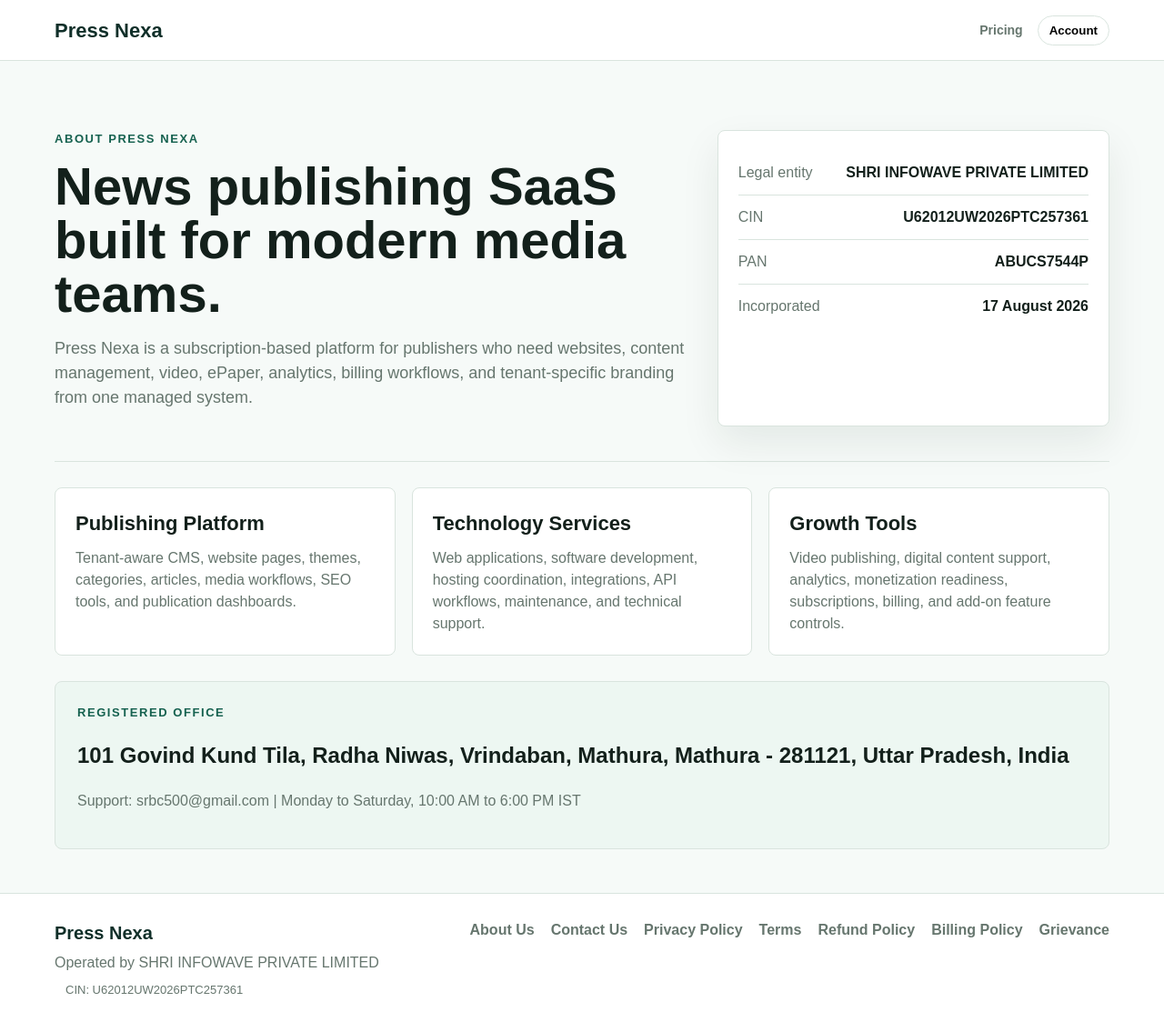
After one commit to sanjay1994singh/NewsWebSaas, a Django app: page /about-us/ in a window 1280 px wide. The commit adds this page. Shown: the whole page at 91% size. Run offline with Django 3.2, Linux system fonts and the light colour scheme; data that the repository does not hold is empty.

Commit message:
Add Press Nexa compliance pages

```diff
--- a/config/urls.py
+++ b/config/urls.py
@@ -21,6 +21,13 @@
     path('', subscription_views.customer_home, name='home'),
     path('saas/', subscription_views.landing_page, name='public_saas_landing'),
     path('saas/signup/', subscription_views.signup, name='public_saas_signup'),
+    path('about-us/', subscription_views.about_us, name='about_us'),
+    path('contact-us/', subscription_views.policy_page, {'policy_type': 'contact'}, name='contact_us'),
+    path('privacy-policy/', subscription_views.policy_page, {'policy_type': 'privacy'}, name='privacy_policy'),
+    path('terms-and-conditions/', subscription_views.policy_page, {'policy_type': 'terms'}, name='terms_and_conditions'),
+    path('refund-policy/', subscription_views.policy_page, {'policy_type': 'refund'}, name='refund_policy'),
+    path('billing-policy/', subscription_views.policy_page, {'policy_type': 'billing'}, name='billing_policy'),
+    path('grievance/', subscription_views.policy_page, {'policy_type': 'grievance'}, name='grievance'),
     path('account/', include('accounts.urls')),
     path('', include('seo.urls')),
     path('', include('analytics.urls')),
--- a/subscriptions/views.py
+++ b/subscriptions/views.py
@@ -14,7 +14,19 @@
 
 from .entitlements import get_effective_entitlement, get_effective_entitlements
 from .forms import CustomerSignupForm, CustomerWorkspaceForm, OnboardingForm, ReviewActionForm
-from .models import AddOn, CustomerAcquisition, Feature, OnboardingReviewEvent, Plan, PlanFeature, PlanPrice, TenantAddOn, TenantOnboarding, TenantSubscription
+from .models import (
+    AddOn,
+    CustomerAcquisition,
+    Feature,
+    OnboardingReviewEvent,
+    Plan,
+    PlanFeature,
+    PlanPrice,
+    PlatformPolicy,
+    TenantAddOn,
+    TenantOnboarding,
+    TenantSubscription,
+)
 from .services import (
     activate_tenant_add_on,
     apply_verified_plan_change,
@@ -29,6 +41,17 @@
     update_pending_customer_acquisition,
     verify_razorpay_checkout_signature,
 )
+
+COMPANY_PROFILE = {
+    'brand_name': 'Press Nexa',
+    'legal_name': 'SHRI INFOWAVE PRIVATE LIMITED',
+    'cin': 'U62012UW2026PTC257361',
+    'pan': 'ABUCS7544P',
+    'incorporated_on': '17 August 2026',
+    'registered_office': '101 Govind Kund Tila, Radha Niwas, Vrindaban, Mathura, Mathura - 281121, Uttar Pradesh, India',
+    'support_email': 'srbc500@gmail.com',
+    'business_hours': 'Monday to Saturday, 10:00 AM to 6:00 PM IST',
+}
 
 
 def _customer_tenant_context(user):
@@ -161,6 +184,30 @@
         comparison_rows.append({'feature': row['feature'], 'cells': cells})
 
     return {'plans': plans, 'plan_cards': plan_cards, 'features': features, 'comparison_rows': comparison_rows}
+
+
+def about_us(request):
+    return render(
+        request,
+        'subscriptions/about.html',
+        {
+            'company': COMPANY_PROFILE,
+            'page_title': 'About Press Nexa',
+        },
+    )
+
+
+def policy_page(request, policy_type):
+    policy = get_object_or_404(PlatformPolicy, policy_type=policy_type, is_published=True)
+    return render(
+        request,
+        'subscriptions/policy_page.html',
+        {
+            'company': COMPANY_PROFILE,
+            'policy': policy,
+            'page_title': policy.title,
+        },
+    )
 
 
 def landing_page(request):
--- a/templates/base.html
+++ b/templates/base.html
@@ -28,10 +28,16 @@
     .btn.secondary { background:#fff; color:var(--brand); }
     .page { width:min(1160px, calc(100% - 32px)); margin:34px auto; }
     .card { background:#fff; border:1px solid var(--line); border-radius:8px; padding:20px; }
+    .site-footer { border-top:1px solid var(--line); background:#fff; margin-top:48px; }
+    .footer-wrap { width:min(1160px, calc(100% - 32px)); margin:0 auto; padding:28px 0; display:grid; grid-template-columns:1.2fr 2fr; gap:24px; align-items:start; }
+    .footer-brand { font-weight:900; font-size:20px; color:var(--deep); margin-bottom:6px; }
+    .footer-links { display:flex; flex-wrap:wrap; gap:12px 18px; justify-content:flex-end; }
+    .footer-links a { color:var(--muted); font-weight:700; text-decoration:none; }
+    .footer-links a:hover { color:var(--brand); }
     label { display:block; font-weight:700; margin:14px 0 6px; }
     input, textarea, select { width:100%; padding:11px; border:1px solid #bccbc4; border-radius:6px; }
     .muted { color:var(--muted); }
-    @media (max-width:760px) { .nav-links .hide-sm { display:none; } .nav-wrap { width:calc(100% - 20px); } .page { width:calc(100% - 20px); } }
+    @media (max-width:760px) { .nav-links .hide-sm { display:none; } .nav-wrap { width:calc(100% - 20px); } .page { width:calc(100% - 20px); } .footer-wrap { width:calc(100% - 20px); grid-template-columns:1fr; } .footer-links { justify-content:flex-start; } }
     {% block styles %}{% endblock %}
   </style>
 </head>
@@ -74,5 +80,23 @@
     </div>
   {% endif %}
   {% block content %}{% endblock %}
+  <footer class="site-footer">
+    <div class="footer-wrap">
+      <div>
+        <div class="footer-brand">Press Nexa</div>
+        <div class="muted">Operated by SHRI INFOWAVE PRIVATE LIMITED</div>
+        <div class="small">CIN: U62012UW2026PTC257361</div>
+      </div>
+      <div class="footer-links">
+        <a href="{% url 'about_us' %}">About Us</a>
+        <a href="{% url 'contact_us' %}">Contact Us</a>
+        <a href="{% url 'privacy_policy' %}">Privacy Policy</a>
+        <a href="{% url 'terms_and_conditions' %}">Terms</a>
+        <a href="{% url 'refund_policy' %}">Refund Policy</a>
+        <a href="{% url 'billing_policy' %}">Billing Policy</a>
+        <a href="{% url 'grievance' %}">Grievance</a>
+      </div>
+    </div>
+  </footer>
 </body>
 </html>
--- /dev/null
+++ b/templates/subscriptions/about.html
@@ -0,0 +1,61 @@
+{% extends "base.html" %}
+
+{% block title %}About Us - Press Nexa{% endblock %}
+
+{% block styles %}
+.legal-shell { width:min(1160px, calc(100% - 32px)); margin:38px auto; }
+.legal-hero { display:grid; grid-template-columns:1.3fr .8fr; gap:28px; align-items:stretch; padding:38px 0; border-bottom:1px solid var(--line); }
+.eyebrow { color:var(--brand); font-size:13px; font-weight:900; letter-spacing:.12em; text-transform:uppercase; }
+.legal-hero h1 { font-size:clamp(34px, 5vw, 58px); line-height:1.02; margin:12px 0 18px; }
+.legal-hero p { color:var(--muted); font-size:18px; max-width:720px; }
+.identity-panel { background:#fff; border:1px solid var(--line); border-radius:8px; padding:22px; box-shadow:0 18px 44px rgba(19,32,27,.08); }
+.identity-row { display:flex; justify-content:space-between; gap:18px; padding:12px 0; border-bottom:1px solid var(--line); }
+.identity-row:last-child { border-bottom:0; }
+.identity-row span { color:var(--muted); }
+.identity-row strong { text-align:right; }
+.legal-grid { display:grid; grid-template-columns:repeat(3, 1fr); gap:18px; margin-top:28px; }
+.legal-card { background:#fff; border:1px solid var(--line); border-radius:8px; padding:22px; }
+.legal-card h2 { margin:0 0 10px; font-size:22px; }
+.legal-card p { color:var(--muted); margin:0; }
+.address-band { margin-top:28px; background:#edf7f2; border:1px solid var(--line); border-radius:8px; padding:24px; }
+@media (max-width:860px) { .legal-hero, .legal-grid { grid-template-columns:1fr; } .identity-row { display:block; } .identity-row strong { display:block; text-align:left; margin-top:4px; } }
+{% endblock %}
+
+{% block content %}
+<main class="legal-shell">
+  <section class="legal-hero">
+    <div>
+      <div class="eyebrow">About Press Nexa</div>
+      <h1>News publishing SaaS built for modern media teams.</h1>
+      <p>Press Nexa is a subscription-based platform for publishers who need websites, content management, video, ePaper, analytics, billing workflows, and tenant-specific branding from one managed system.</p>
+    </div>
+    <aside class="identity-panel" aria-label="Company identity">
+      <div class="identity-row"><span>Legal entity</span><strong>{{ company.legal_name }}</strong></div>
+      <div class="identity-row"><span>CIN</span><strong>{{ company.cin }}</strong></div>
+      <div class="identity-row"><span>PAN</span><strong>{{ company.pan }}</strong></div>
+      <div class="identity-row"><span>Incorporated</span><strong>{{ company.incorporated_on }}</strong></div>
+    </aside>
+  </section>
+
+  <section class="legal-grid" aria-label="Services">
+    <article class="legal-card">
+      <h2>Publishing Platform</h2>
+      <p>Tenant-aware CMS, website pages, themes, categories, articles, media workflows, SEO tools, and publication dashboards.</p>
+    </article>
+    <article class="legal-card">
+      <h2>Technology Services</h2>
+      <p>Web applications, software development, hosting coordination, integrations, API workflows, maintenance, and technical support.</p>
+    </article>
+    <article class="legal-card">
+      <h2>Growth Tools</h2>
+      <p>Video publishing, digital content support, analytics, monetization readiness, subscriptions, billing, and add-on feature controls.</p>
+    </article>
+  </section>
+
+  <section class="address-band">
+    <div class="eyebrow">Registered Office</div>
+    <h2>{{ company.registered_office }}</h2>
+    <p class="muted">Support: {{ company.support_email }} | {{ company.business_hours }}</p>
+  </section>
+</main>
+{% endblock %}
```
Also changed, not shown: subscriptions/management/commands/seed_platform_policies.py (added, +139 -0 lines), templates/subscriptions/landing.html (+13 -2 lines), templates/subscriptions/policy_page.html (added, +43 -0 lines).
